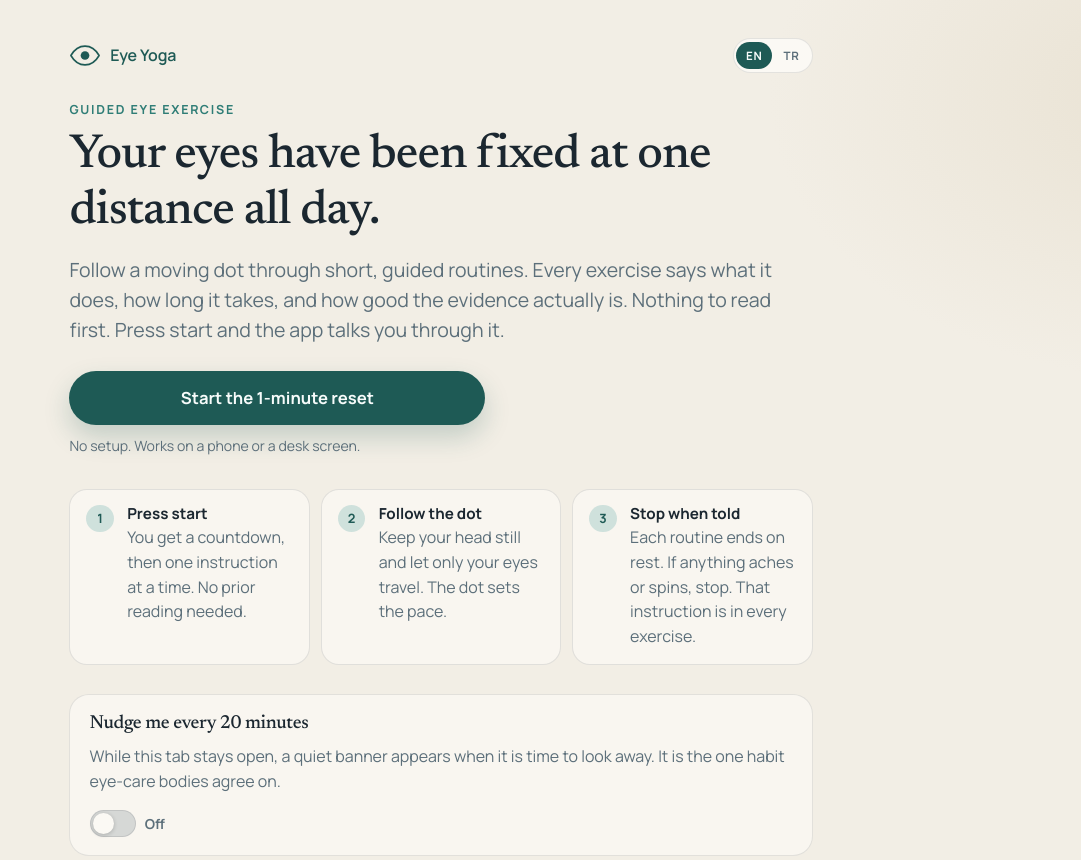
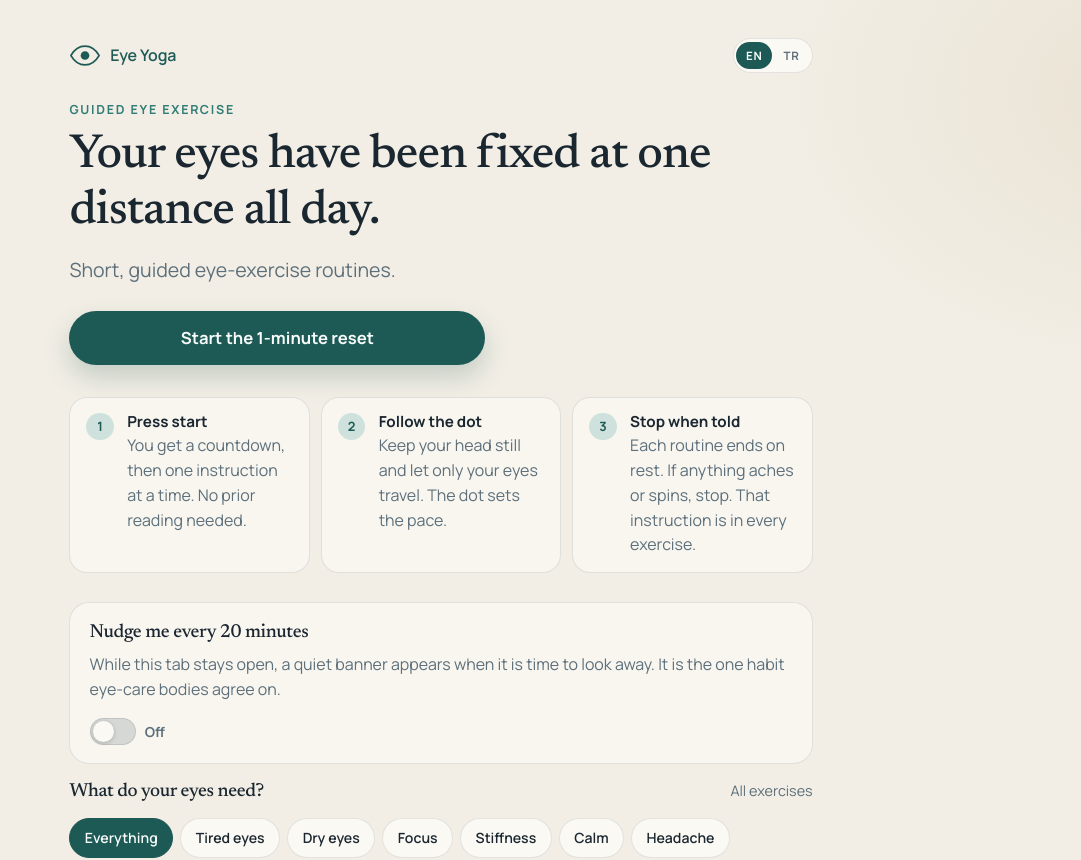
Before and after one commit to hasantayyar/eye-yoga, a React (Vite) app: page / in a window 1280 px wide. Shown: the top 860 px of the page, without its empty margins (199-1280 px from the left). Built offline with nearby package versions, Linux system fonts and the light colour scheme.

Commit message:
chore: better description

```diff
--- a/src/components/Home.tsx
+++ b/src/components/Home.tsx
@@ -61,7 +61,6 @@ export function Home({
           <button type="button" className="primary-btn" onClick={onQuickStart}>
             {t.quickStart}
           </button>
-          <p className="hero-hint">{t.quickStartHint}</p>
         </div>
 
         {doneToday(stats) ? (
--- a/src/i18n/ui.ts
+++ b/src/i18n/ui.ts
@@ -11,7 +11,6 @@ export type Ui = {
   heroTitle: string
   heroLede: string
   quickStart: string
-  quickStartHint: string
   browse: string
 
   howAria: string
@@ -126,10 +125,8 @@ export const ui: Record<'en' | 'tr', Ui> = {
 
     heroEyebrow: 'Guided eye exercise',
     heroTitle: 'Your eyes have been fixed at one distance all day.',
-    heroLede:
-      'Follow a moving dot through short, guided routines. Every exercise says what it does, how long it takes, and how good the evidence actually is. Nothing to read first. Press start and the app talks you through it.',
+    heroLede: 'Short, guided eye-exercise routines.',
     quickStart: 'Start the 1-minute reset',
-    quickStartHint: 'No setup. Works on a phone or a desk screen.',
     browse: 'Or pick a longer routine',
 
     howAria: 'How it works',
@@ -343,10 +340,8 @@ export const ui: Record<'en' | 'tr', Ui> = {
 
     heroEyebrow: 'Rehberli göz egzersizi',
     heroTitle: 'Gözlerin bütün gün aynı mesafede kaldı.',
-    heroLede:
-      'Kısa ve rehberli rutinlerde hareket eden bir noktayı takip ediyorsun. Her egzersiz ne işe yaradığını, ne kadar sürdüğünü ve arkasındaki kanıtın gerçekte ne kadar güçlü olduğunu anlatıyor. Baştan bir şey okumana gerek yok: başlat, gerisini uygulama söyler.',
+    heroLede: 'Kısa ve rehberli rutinlerde göz egzersizleri.',
     quickStart: '1 dakikalık sıfırlamayı başlat',
-    quickStartHint: 'Hazırlık yok. Telefonda da masaüstünde de çalışır.',
     browse: 'Ya da daha uzun bir rutin seç',
 
     howAria: 'Nasıl çalışır',
```
